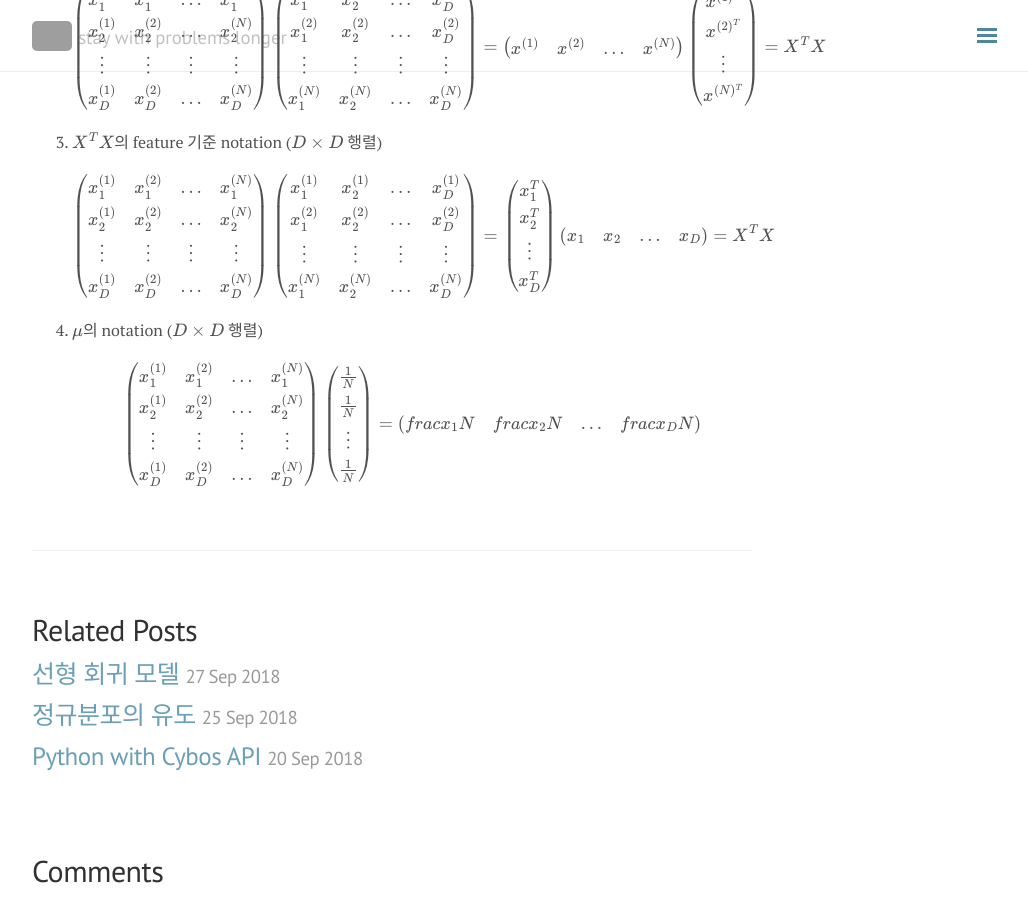
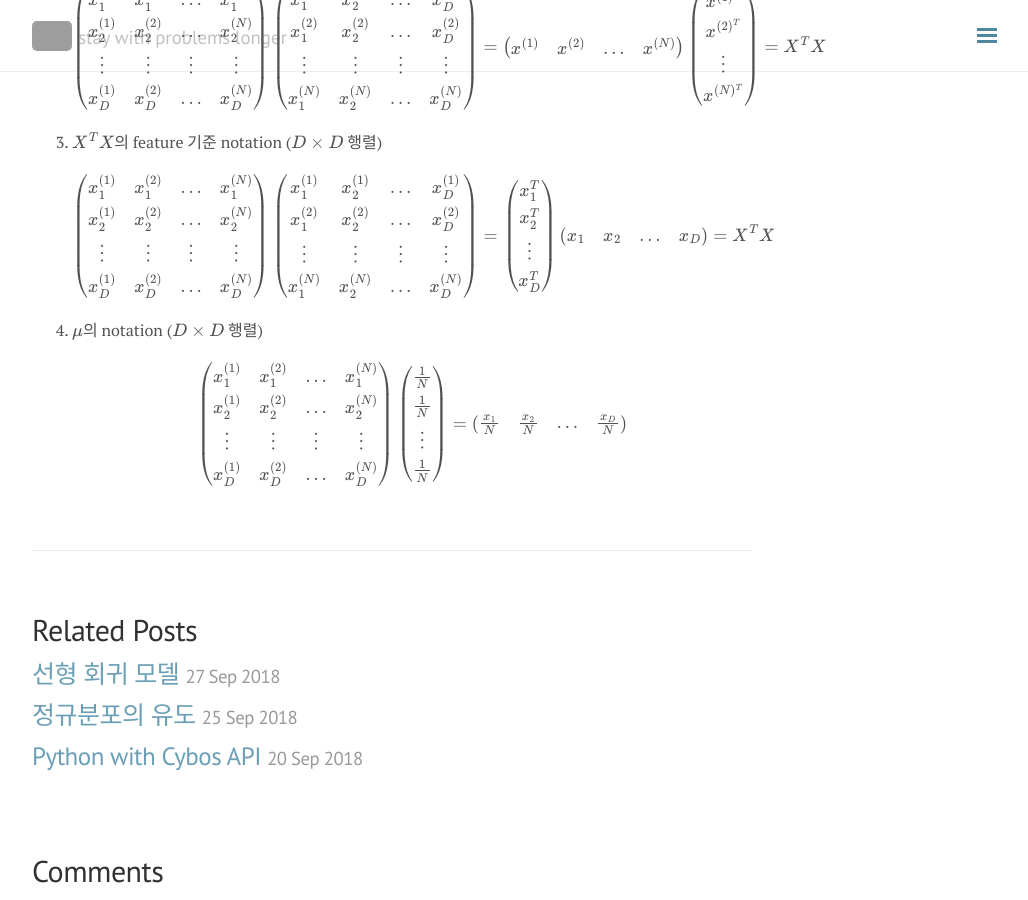
Before and after one commit to seokhoonj/seokhoonj.github.io, a Jekyll site: the page built from _posts/Math/2018-09-28-Math-gaussian_distribution.md, in a window 1280 px wide and 900 px high, scrolled down 1254 px. Shown: the whole window, without its empty margins (248-1276 px from the left). Built offline with Jekyll 4.4.1, drawn with Linux system fonts in a browser that asks for light colours; nearby versions of some CDN libraries; formulas are drawn with MathJax 3; comment, search, counter and statistics services are not loaded; grey boxes are pictures that could not be loaded.

```diff
--- a/_posts/Math/2018-09-28-Math-gaussian_distribution.md
+++ b/_posts/Math/2018-09-28-Math-gaussian_distribution.md
@@ -35,4 +35,4 @@ comments: false
 3. $X^T X$의 feature 기준 notation ($D \times D$ 행렬)
 \\( \begin{pmatrix} x\_1^{(1)} & x\_1^{(2)} & \ldots & x\_1^{(N)} \\\\ x\_2^{(1)} & x\_2^{(2)} & \ldots & x\_2^{(N)} \\\\ \vdots & \vdots & \vdots & \vdots \\\\ x\_D^{(1)} & x\_D^{(2)} & \ldots & x\_D^{(N)} \end{pmatrix} \begin{pmatrix} x\_1^{(1)} & x\_2^{(1)} & \ldots & x\_D^{(1)} \\\\ x\_1^{(2)} & x\_2^{(2)} & \ldots & x\_D^{(2)} \\\\ \vdots  & \vdots  & \vdots & \vdots \\\\ x\_1^{(N)} & x\_2^{(N)} & \ldots & x\_D^{(N)} \end{pmatrix} = \left(\begin{array}{c} x\_1^T \\\\ x\_2^T \\\\ \vdots \\\\ x\_D^T \end{array}\right) \left(\begin{array}{cccc} x\_1 & x\_2 & \ldots & x\_D \end{array}\right) = X^T X \\)
 4. $\mu$의 notation ($D \times D$ 행렬)
-\\( \begin{pmatrix} x\_1^{(1)} & x\_1^{(2)} & \ldots & x\_1^{(N)} \\\\ x\_2^{(1)} & x\_2^{(2)} & \ldots & x\_2^{(N)} \\\\ \vdots  & \vdots & \vdots & \vdots \\\\ x\_D^{(1)} & x\_D^{(2)} & \ldots & x\_D^{(N)} \end{pmatrix} \left(\begin{array}{c} \frac{1}{N} \\\\ \frac{1}{N} \\\\ \vdots \\\\ \frac{1}{N} \end{array}\right) = \left(\begin{array}{c} frac{x\_1}{N} & frac{x\_2}{N} & \ldots & frac{x\_D}{N} \end{array}\right) \\)
+\\( \begin{pmatrix} x\_1^{(1)} & x\_1^{(2)} & \ldots & x\_1^{(N)} \\\\ x\_2^{(1)} & x\_2^{(2)} & \ldots & x\_2^{(N)} \\\\ \vdots  & \vdots & \vdots & \vdots \\\\ x\_D^{(1)} & x\_D^{(2)} & \ldots & x\_D^{(N)} \end{pmatrix} \left(\begin{array}{c} \frac{1}{N} \\\\ \frac{1}{N} \\\\ \vdots \\\\ \frac{1}{N} \end{array}\right) = \left(\begin{array}{c} \frac{x\_1}{N} & \frac{x\_2}{N} & \ldots & \frac{x\_D}{N} \end{array}\right) \\)
```
